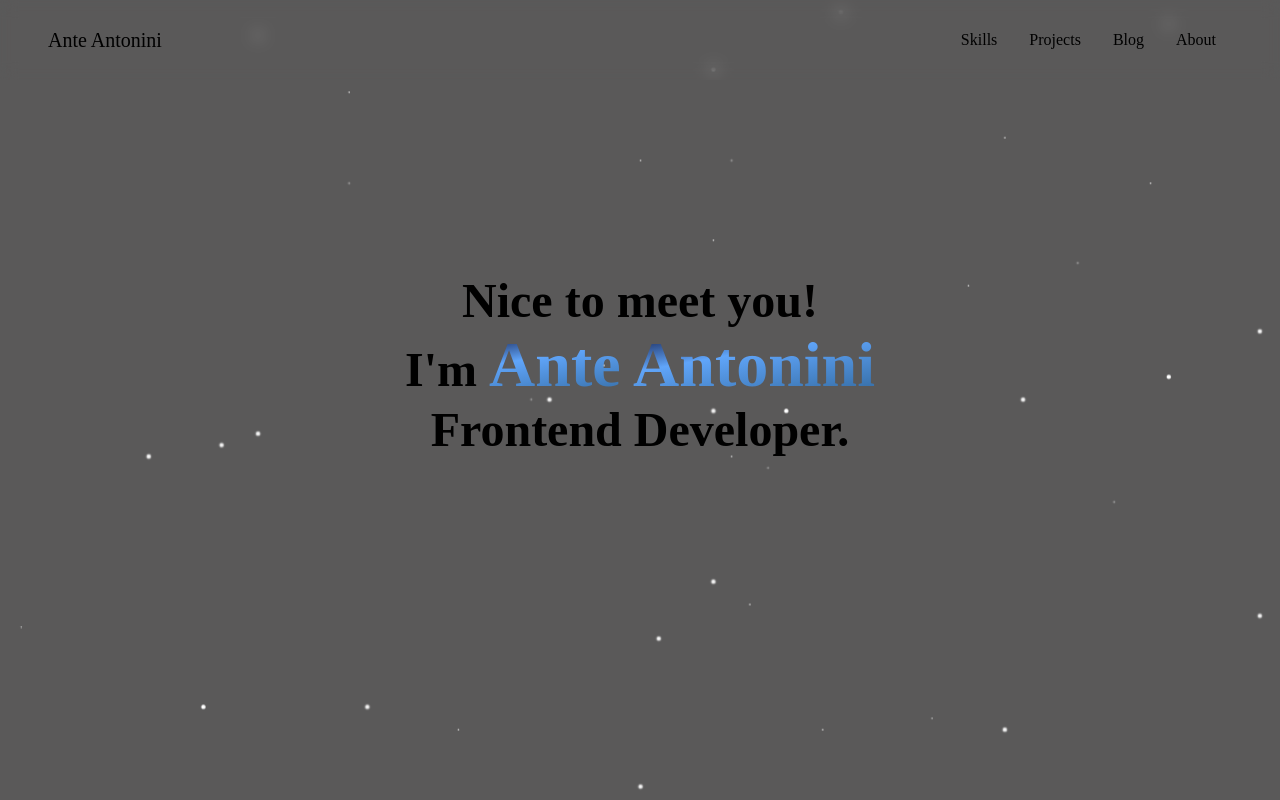
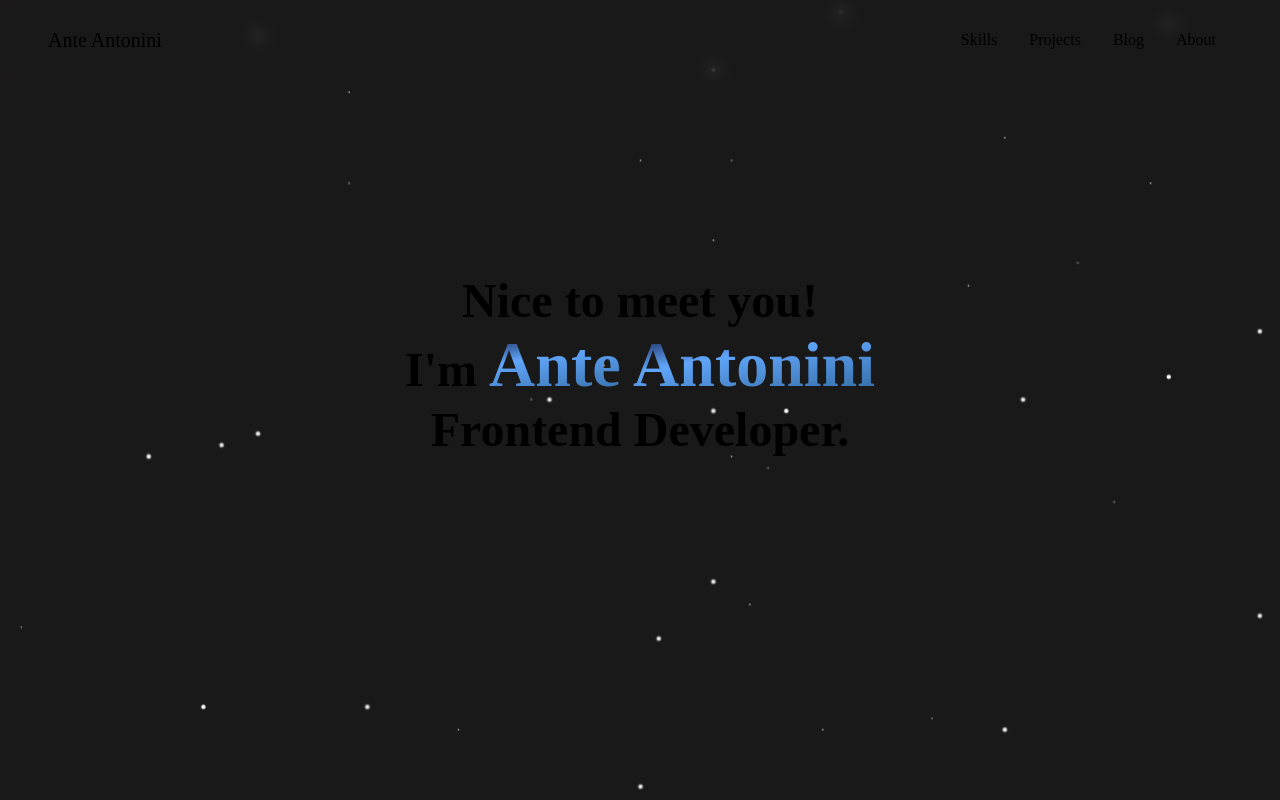
Before and after one commit to AnteAntonini/Portfolio, a Next.js app: page / in a window 1280 px wide. Built offline with nearby package versions, Linux system fonts and the light colour scheme.

Commit message:
add :root color, reuse it inside app

```diff
--- a/src/app/globals.css
+++ b/src/app/globals.css
@@ -1,5 +1,6 @@
 :root {
   --color-primary-blue: #60a5fa;
+  --color-primary-dark: #1a1919;
 }
 
 * {
@@ -16,7 +17,7 @@ body {
 
 body {
   padding: 10rem 5rem 0 5rem;
-  background-color: #1d1c1cba;
+  background-color: var(--color-primary-dark);
 }
 
 a {
--- a/src/components/Navbar/navbar.module.css
+++ b/src/components/Navbar/navbar.module.css
@@ -46,13 +46,17 @@
 }
 
 .mobileNavigation {
-  background-color: #121212;
+  background-color: var(--color-primary-dark);
   display: block;
   position: absolute;
   height: 100vh;
   width: 100vw;
   top: 100%;
   left: 0;
+}
+
+.navbar:has(.mobileNavigation) {
+  background-color: var(--color-primary-dark);
 }
 
 .hideMobileNavigation {
```
